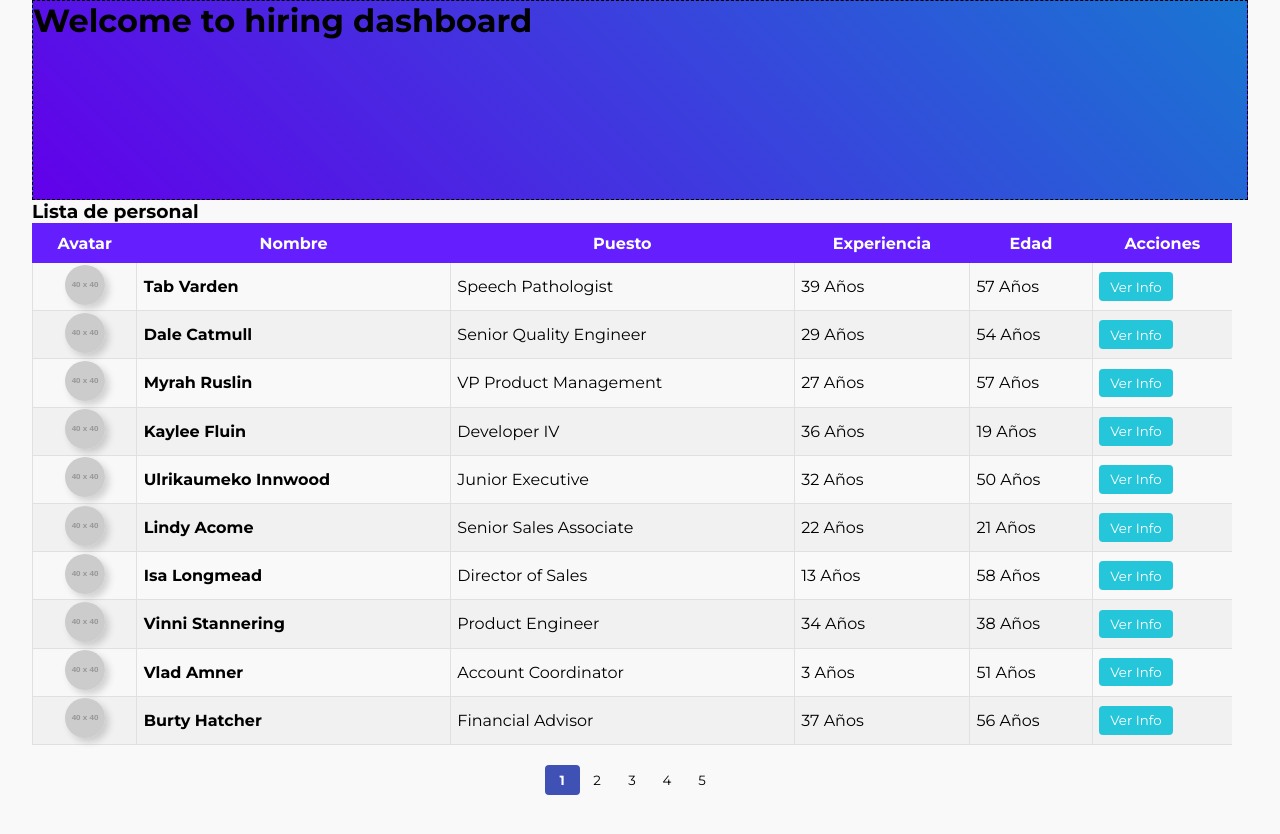
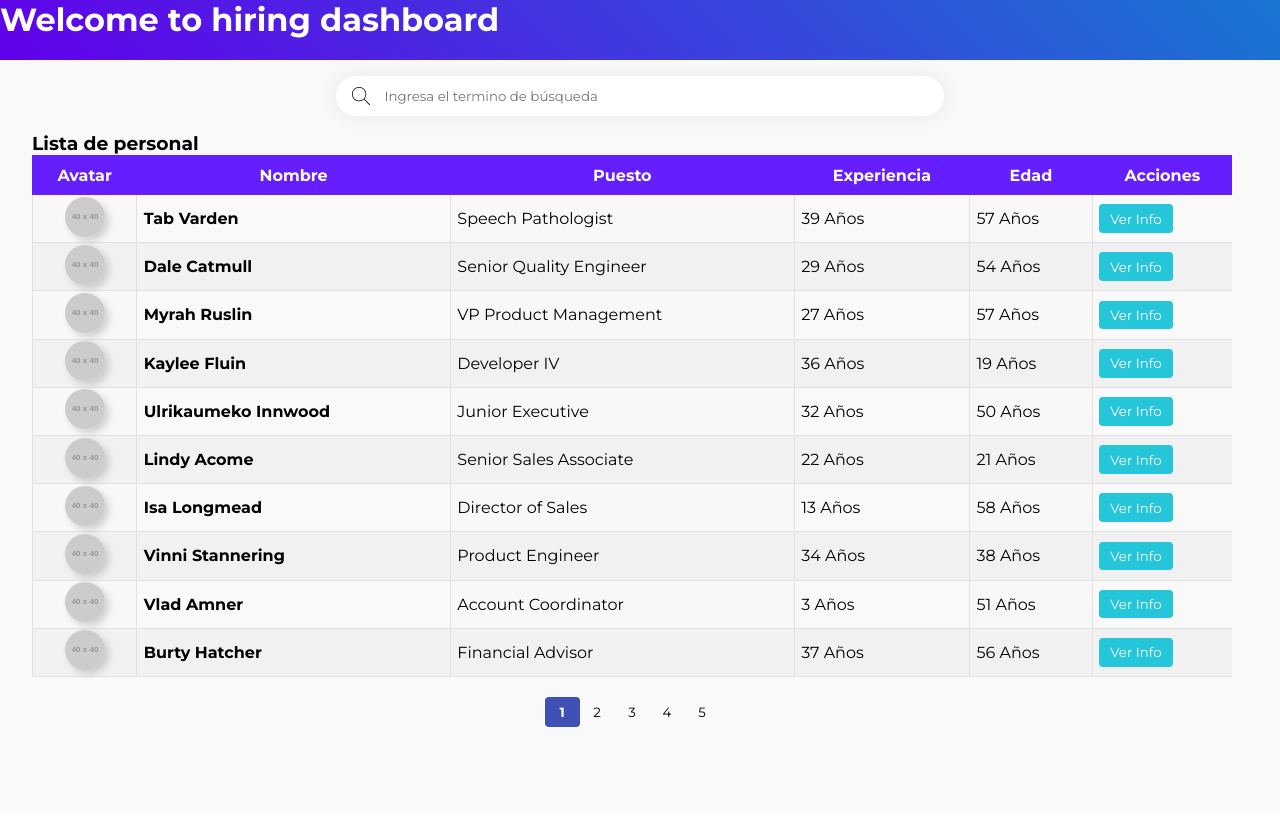
Before and after one commit to jcmexdev/hiring-dashboard-app, a React (Create React App) app: page / in a window 1280 px wide. Shown: the top 834 px of the page. After the commit the page ends 811 px from the top, so only its background shows below. Built offline with nearby package versions, Linux system fonts and the light colour scheme.

Commit message:
feat(search): update search bar

```diff
--- a/src/App.js
+++ b/src/App.js
@@ -1,7 +1,8 @@
-import React, { useState } from "react";
+import React, { useState, useEffect } from "react";
 import Hero from "./components/Hero";
 import HiringDetails from "./components/HiringDetails";
 import Table from "./components/Table";
+import Search from "./components/Search";
 import "./Home.css";
 
 function App() {
@@ -408,10 +409,40 @@ function App() {
     },
   ];
 
-  const [state, setState] = useState({ item: null });
+  const [state, setState] = useState({ item: null, data: [] });
+
+  useEffect(() => {
+    setState((state) => {
+      return {
+        ...state,
+        data,
+      };
+    });
+  }, []);
 
   const handleInformation = (item) => {
-    setState({ item });
+    setState((state) => {
+      return {
+        ...state,
+        item,
+      };
+    });
+  };
+
+  const filterData = (query) => {
+    return data.filter(
+      (el) =>
+        el.nombre.toLowerCase().includes(query.toLowerCase()) ||
+        el.puesto.toLowerCase().includes(query.toLowerCase())
+    );
+  };
+
+  const handleSearch = (query) => {
+    const results = filterData(query);
+    setState({
+      item: null,
+      data: results || [],
+    });
   };
 
   return (
@@ -419,9 +450,12 @@ function App() {
       <div className="Home__hero">
         <Hero />
       </div>
+      <div className="Home__search">
+        <Search onSearch={handleSearch} />
+      </div>
       <div className="Home__content">
         <div className="Home__content-items">
-          <Table items={data} handleSelected={handleInformation} />
+          <Table items={state.data} handleSelected={handleInformation} />
         </div>
         <div
           className={`Home__content-details ${
@@ -431,7 +465,11 @@ function App() {
           {state.item && (
             <HiringDetails
               employee={state.item}
-              handleClick={() => setState({ item: null })}
+              handleClick={() =>
+                setState((state) => {
+                  return { ...state, item: null };
+                })
+              }
             />
           )}
         </div>
--- a/src/Home.css
+++ b/src/Home.css
@@ -2,11 +2,16 @@
   width: 100%;
   min-height: 100vh;
   background-color: #f9f9f9;
-  padding: 0 2rem 4rem 2rem;
 }
 
 .Home__content {
   display: flex;
+  padding: 0 2rem 4rem 2rem;
+}
+.Home__search {
+  padding: 1rem 2rem;
+  display: flex;
+  justify-content: center;
 }
 
 .grid {
--- a/src/components/Hero/styles.css
+++ b/src/components/Hero/styles.css
@@ -1,6 +1,6 @@
 .Hero {
   width: 100%;
-  height: 200px;
-  background: linear-gradient(45deg, #6200ea, #1976d2) !important;
-  border: 1px dashed black;
+  height: 60px;
+  background: linear-gradient(45deg, #6200ea, #1976d2);
+  color: white;
 }
--- a/src/components/Search/index.js
+++ b/src/components/Search/index.js
@@ -1,7 +1,29 @@
-import React from "react";
+import React, { useState } from "react";
+import searchIcon from "../../assets/images/search.svg";
+import "./styles.css";
 
-const Search = (props) => {
-  return <h1>Search</h1>;
+const Search = ({ onSearch }) => {
+  const [state, setState] = useState("");
+
+  const handleChange = (e) => {
+    setState(e.target.value);
+    onSearch(e.target.value);
+  };
+
+  return (
+    <div className="Search">
+      <img src={searchIcon} alt="Search" />
+      <input
+        type="text"
+        name="search"
+        id="search"
+        value={state}
+        onChange={handleChange}
+        placeholder="Ingresa el termino de búsqueda"
+        title="Escribe nombre del personal o puesto"
+      />
+    </div>
+  );
 };
 
 export default Search;
--- a/src/components/Search/styles.css
+++ b/src/components/Search/styles.css
@@ -0,0 +1,25 @@
+.Search {
+  display: flex;
+  background-color: white;
+  justify-content: center;
+  align-items: center;
+  width: 50%;
+  padding: 0rem 1rem;
+  height: 40px;
+  border-radius: 50px;
+  box-shadow: 0 0 20px rgba(200, 200, 200, 0.3);
+}
+
+.Search input {
+  flex: 1;
+  min-width: 300px;
+  border: none;
+  outline: none;
+  padding: 0.4rem;
+}
+
+.Search img {
+  width: 18px;
+  height: 18px;
+  margin-right: 0.5rem;
+}
--- a/src/components/Table/index.js
+++ b/src/components/Table/index.js
@@ -10,7 +10,7 @@ const Table = (props) => {
     const length = data.length;
     let pagination = {};
     for (let index = 0; index < top; index++) {
-      if (index + 1 === top) {
+      if (index + 1 >= top) {
         pagination = {
           ...pagination,
           [index + 1]: data.slice(index * 10, length),
@@ -54,7 +54,8 @@ const Table = (props) => {
   }, [props.items]);
 
   const handlePagination = () => {
-    if (state.data.length === 0) return;
+    if (Object.keys(state.data).length === 0) return;
+    //todo component
     return state.data[state.page].map((el) => {
       return (
         <tr key={el.id}>
```
Also changed, not shown: src/assets/images/search.svg (added).
